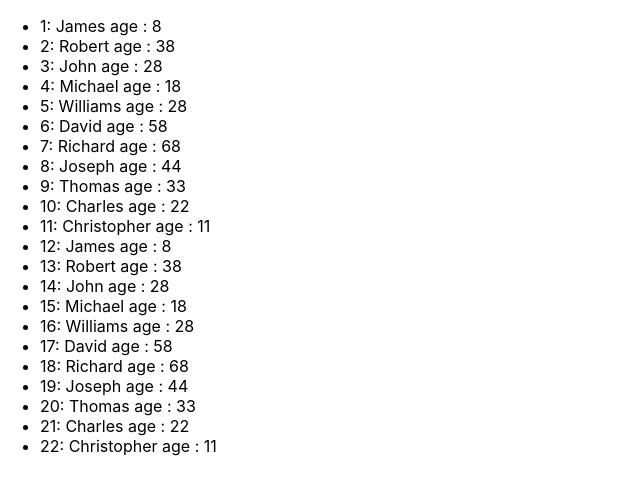
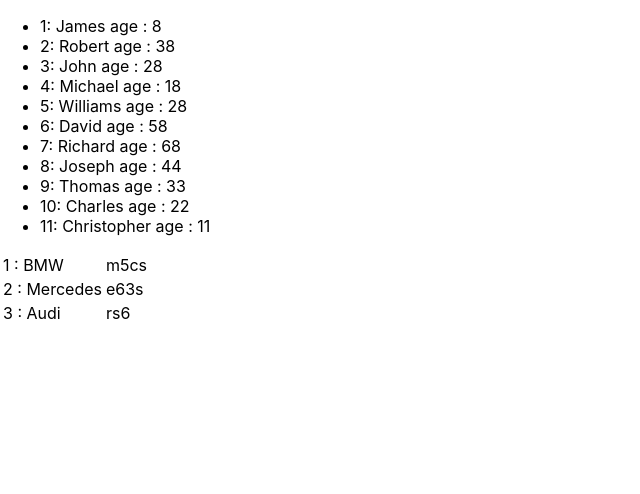
Before and after one commit to Srh-Yakovenko-ua/it-incubator-mikrotasks, a React (Create React App) app: page / in a window 1280 px wide. Shown: the top 494 px of the page, without its empty margins (0-640 px from the left). Built offline with nearby package versions, Linux system fonts and the light colour scheme.

Commit message:
add TopCats tag | topCars props

```diff
--- a/src/App.tsx
+++ b/src/App.tsx
@@ -4,10 +4,11 @@
 import {Body, differentCities} from './site/Body';
 import {Footer} from './site/Footer';
 import {NewComponent} from './site/NewComponent';
+import {TopCars} from './site/TopCars';
 
 
 function App() {
-    const [students, setStudents] = useState([
+    const students = [
         {id: 1, name: 'James', age: 8},
         {id: 2, name: 'Robert', age: 38},
         {id: 3, name: 'John', age: 28},
@@ -19,22 +20,19 @@
         {id: 9, name: 'Thomas', age: 33},
         {id: 10, name: 'Charles', age: 22},
         {id: 11, name: 'Christopher', age: 11},
-        {id: 1, name: 'James', age: 8},
-        {id: 2, name: 'Robert', age: 38},
-        {id: 3, name: 'John', age: 28},
-        {id: 4, name: 'Michael', age: 18},
-        {id: 5, name: 'Williams', age: 28},
-        {id: 6, name: 'David', age: 58},
-        {id: 7, name: 'Richard', age: 68},
-        {id: 8, name: 'Joseph', age: 44},
-        {id: 9, name: 'Thomas', age: 33},
-        {id: 10, name: 'Charles', age: 22},
-        {id: 11, name: 'Christopher', age: 11},
-    ]);
+    ];
 
+    const topCars = [
+        {manufacturer: 'BMW', model: 'm5cs'},
+        {manufacturer: 'Mercedes', model: 'e63s'},
+        {manufacturer: 'Audi', model: 'rs6'}
+    ]
 
     return (
-        <NewComponent students={students}/>
+        <>
+            <NewComponent students={students}/>
+            <TopCars  topCars={topCars}/>
+        </>
     );
 }
 
```
